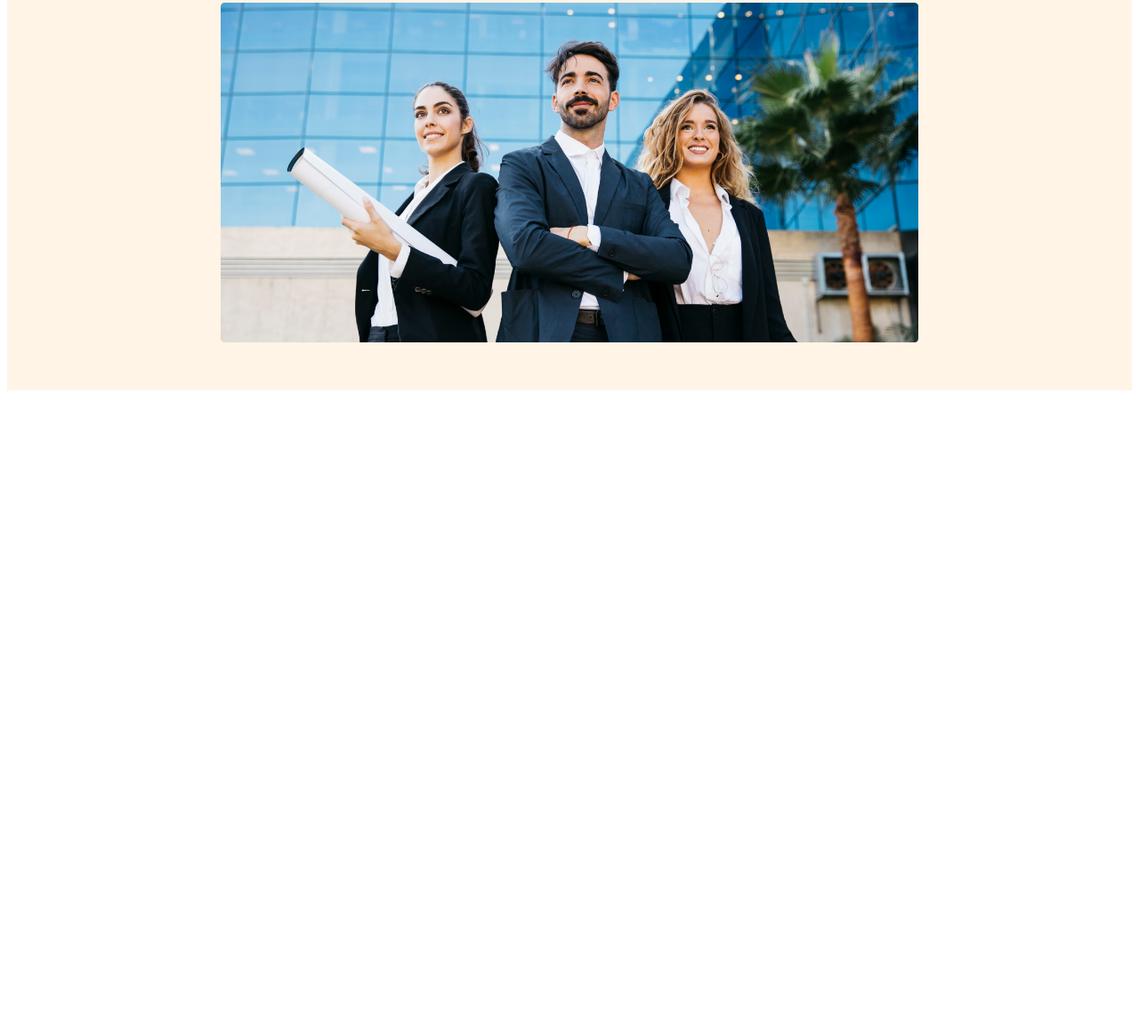
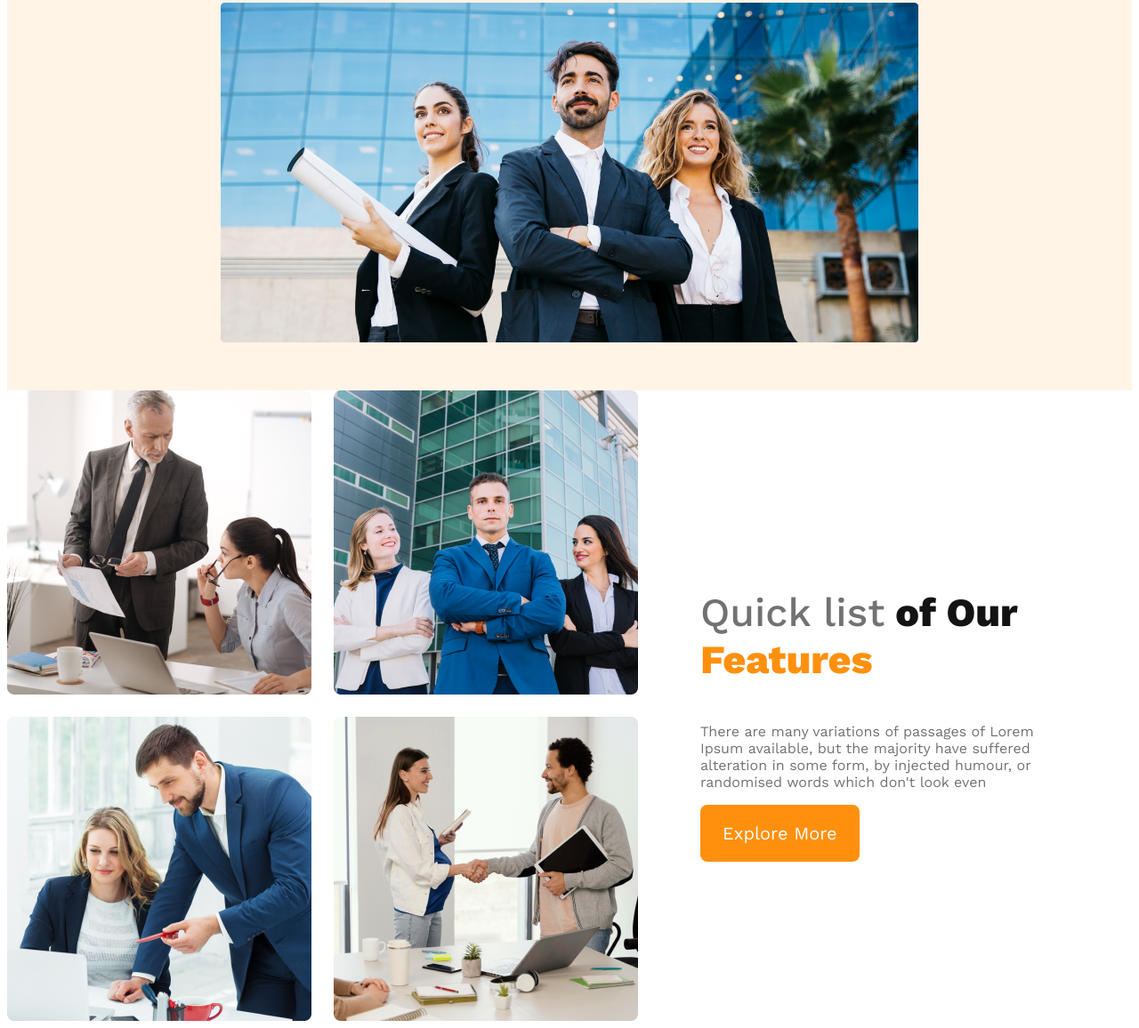
Before and after one commit to abid-rouddro/g3-architects-website, a plain HTML site: page index.html in a window 1280 px wide. Shown: the part 426-1582 px from the top of the page at 89% size. Before the commit the page ends 873 px from the top, so only its background shows below. Drawn offline with nearby package versions, Linux system fonts and the light colour scheme.

Commit message:
added features content

```diff
--- a/index.html
+++ b/index.html
@@ -7,7 +7,7 @@
     <link rel="stylesheet" href="styles/architects.css">
 </head>
 <body>
-
+    <!-- header start -->
     <header>
         <nav>
             <h3 class="nav-title">G3 Architects</h3>
@@ -27,9 +27,26 @@
             <img src="images/banner.png" alt="">
         </div>
     </header>
+    <!-- header end -->
+    <main>
+        <!-- teams section start -->
+        <section class="teams-container">
+            <div class="teams-img-container">
+                <img src="images/team1.png" alt="">
+                <img src="images/team2.png" alt="">
+                <img src="images/team3.png" alt="">
+                <img src="images/team4.png" alt="">
+            </div>
 
-    <main>
+            <div class="teams-content">
+                <h3 class="teams-title"><span class="quick-list">Quick list</span> <span class="of-our">of Our</span> <br>
+                    <span class="text-features">Features</span></h3>
+                <p class="teams-description">There are many variations of passages of Lorem Ipsum available, but the majority have suffered alteration in some form, by injected humour, or randomised words which don't look even</p>
+                <button class="btn-primary">Explore More</button>
+            </div>
 
+        </section>
+        <!-- teams section end -->
     </main>
 
     <footer>
--- a/styles/architects.css
+++ b/styles/architects.css
@@ -71,7 +71,8 @@ nav li a {
     font-size: 16px;
     font-weight: 400;
 }
-.banner img{
+
+.banner img {
     margin-top: 30px;
     width: 100%;
 }
@@ -79,10 +80,11 @@ nav li a {
 /* responsive media queries */
 /* mobile devices */
 @media screen and (max-width:576px) {
-    header{
+    header {
         padding: 20px;
     }
-    nav{
+
+    nav {
         flex-direction: column
     }
 }
@@ -90,11 +92,58 @@ nav li a {
 
 /* tablet and medium devices */
 @media screen and (min-width:576px) and (max-width:960px) {
-    header{
+    header {
         padding: 50px;
     }
-    nav{
+
+    nav {
         flex-direction: column
     }
 
 }
+
+main {
+    max-width: 1440px;
+    margin: 0 auto;
+}
+
+.teams-container {
+    display: flex;
+    align-items: center;
+}
+
+.teams-img-container {
+    display: grid;
+    grid-template-columns: repeat(2, 1fr);
+    gap: 25px;
+}
+
+.teams-content {
+    padding-right: 70px;
+    padding-left: 70px;
+}
+
+.teams-title{
+    font-size: 2.8rem;
+}
+.teams-title .quick-list {
+    color: var(--Dark-03, #727272);
+    font-weight: 500;
+}
+
+.teams-title .of-our {
+    color: var(--Dark-01, #131313);
+    font-weight: 700;
+}
+
+.teams-title .text-features {
+    color: #FF900E;
+    font-weight: 700;
+}
+
+.teams-description {
+    color: var(--Dark-03, #727272);
+    font-size: 16px;
+    font-weight: 400;
+
+}
```
